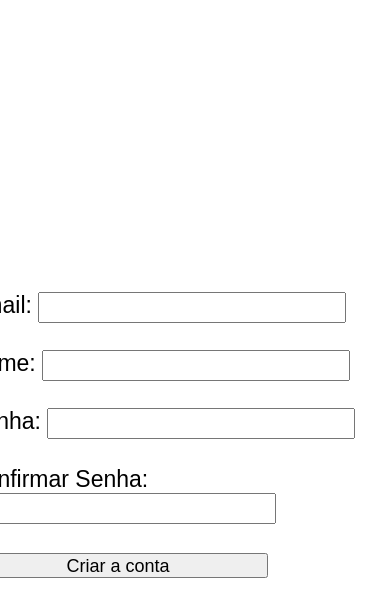
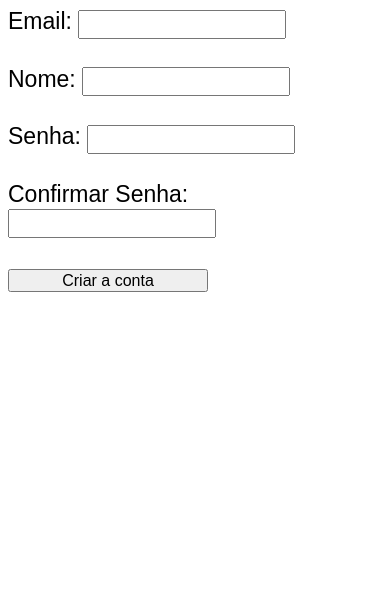
Before and after one commit to Samuel-Schlemper-Schlemuel/engine_simples, a website: page EJS/cadastro.ejs in a window 390 px wide. Drawn offline with nearby package versions, Linux system fonts and the light colour scheme; files that its build step writes are made by us from their sources.

Commit message:
Atualização no desing

```diff
--- a/Style/cadastro.css
+++ b/Style/cadastro.css
@@ -15,3 +15,17 @@ input{
     width: 300px;
     font-size: 18px;
 }
+
+@media screen and (max-height: 270px), screen and (max-width: 460px) {
+    div{
+        position: static;
+        margin-top: 0px;
+        margin-left: 0px;
+    }
+
+    input{
+        height: 23px;
+        width: 200px;
+        font-size: 16px;
+    }
+}
--- a/Style/game.css
+++ b/Style/game.css
@@ -1,18 +1,43 @@
 body{
     text-align: center;
     margin-top: 20vh;
+    font: 20px Arial;
 }
 
 #tela{
-    margin: 0 auto;
-    text-align: left;
-    width: 500px;
-    height: 200px;
-    font-size: 25px;
+    width: 90vw;
+    height: 45vw;
+    background-color: rgb(122, 122, 230);
     padding: 5px;
     border: 5px solid rgba(0, 0, 0, 0.7);
+    font: 25px Marhey;
+    margin: 0 auto;
 }
 
-button{
+#tela button{
     font-size: 20px;
 }
+
+@media screen and (min-width: 800px){
+    #tela{
+        width: 800px;
+        height: 400px;
+    }
+}
+
+@media screen and (max-width: 650px){
+    #tela button{
+        font-size: 16px;
+    }
+
+    body{
+        font: 16px Arial;
+    }
+}
+
+@media screen and (max-width: 400px){
+    #tela{
+        width: 350px;
+        height: 175px;
+    }
+}
--- a/Style/login.css
+++ b/Style/login.css
@@ -15,3 +15,25 @@ input{
     width: 300px;
     font-size: 18px;
 }
+
+@media screen and (max-width: 610px) {
+    input{
+        height: 23px;
+        width: 40vw;
+        font-size: 16px;
+    }
+}
+
+@media screen and (max-width: 400px), screen and (max-height: 150px) {
+    div{
+        position: static;
+        margin-top: 0px;
+        margin-left: 0px;
+    }
+
+    input{
+        height: 23px;
+        width: 200px;
+        font-size: 16px;
+    }
+}
--- a/package.json
+++ b/package.json
@@ -1,6 +1,6 @@
 {
     "name": "engine_simples",
-    "version": "2.3.2",
+    "version": "2.3.3",
     "description": "Uma engine para jogos simples, onde você podera adicionar os jogos criados com ela em seu site",
     "main": "index.js",
     "engines": {
```
Also changed, not shown: EJS/game.ejs (+15 -2 lines), README.md.
